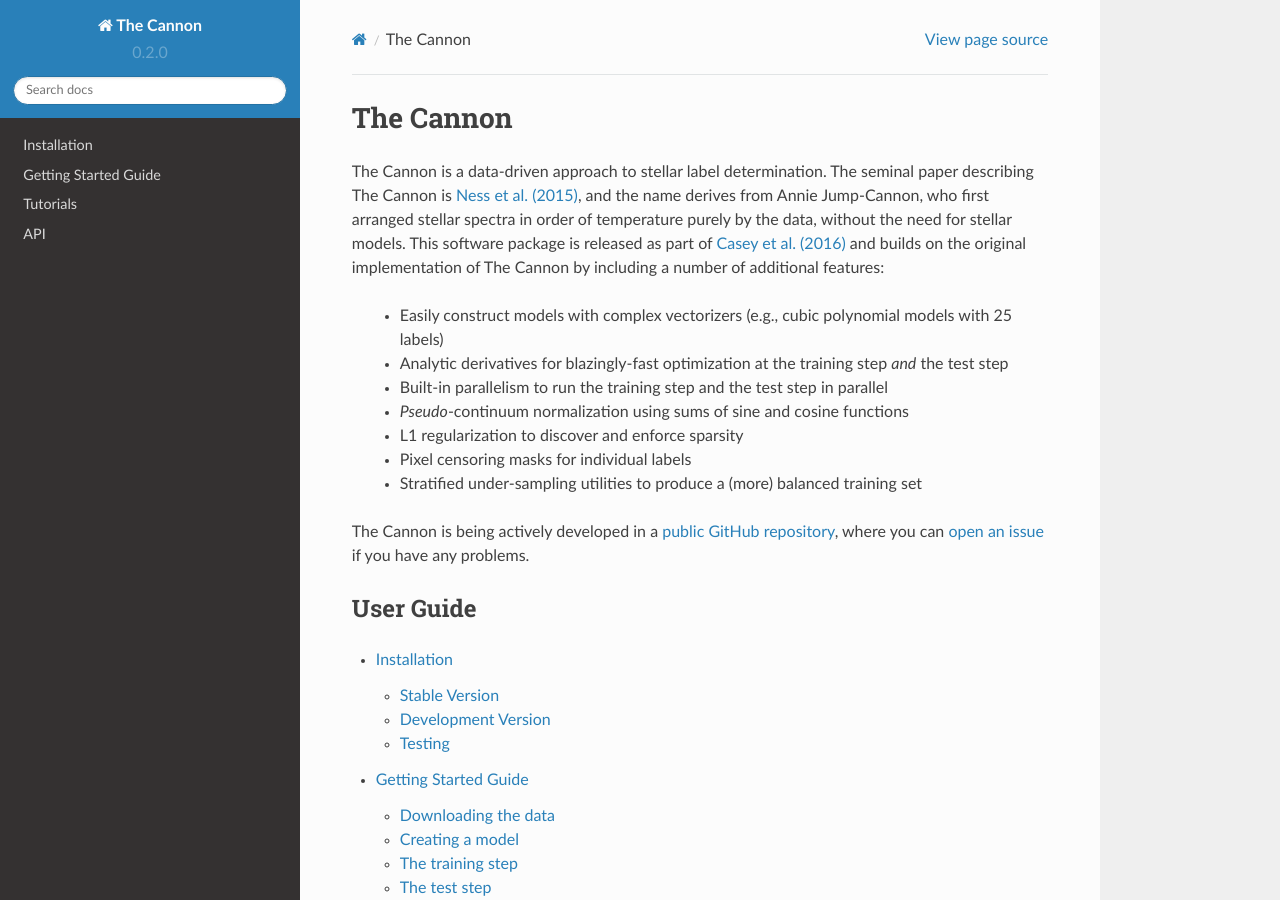
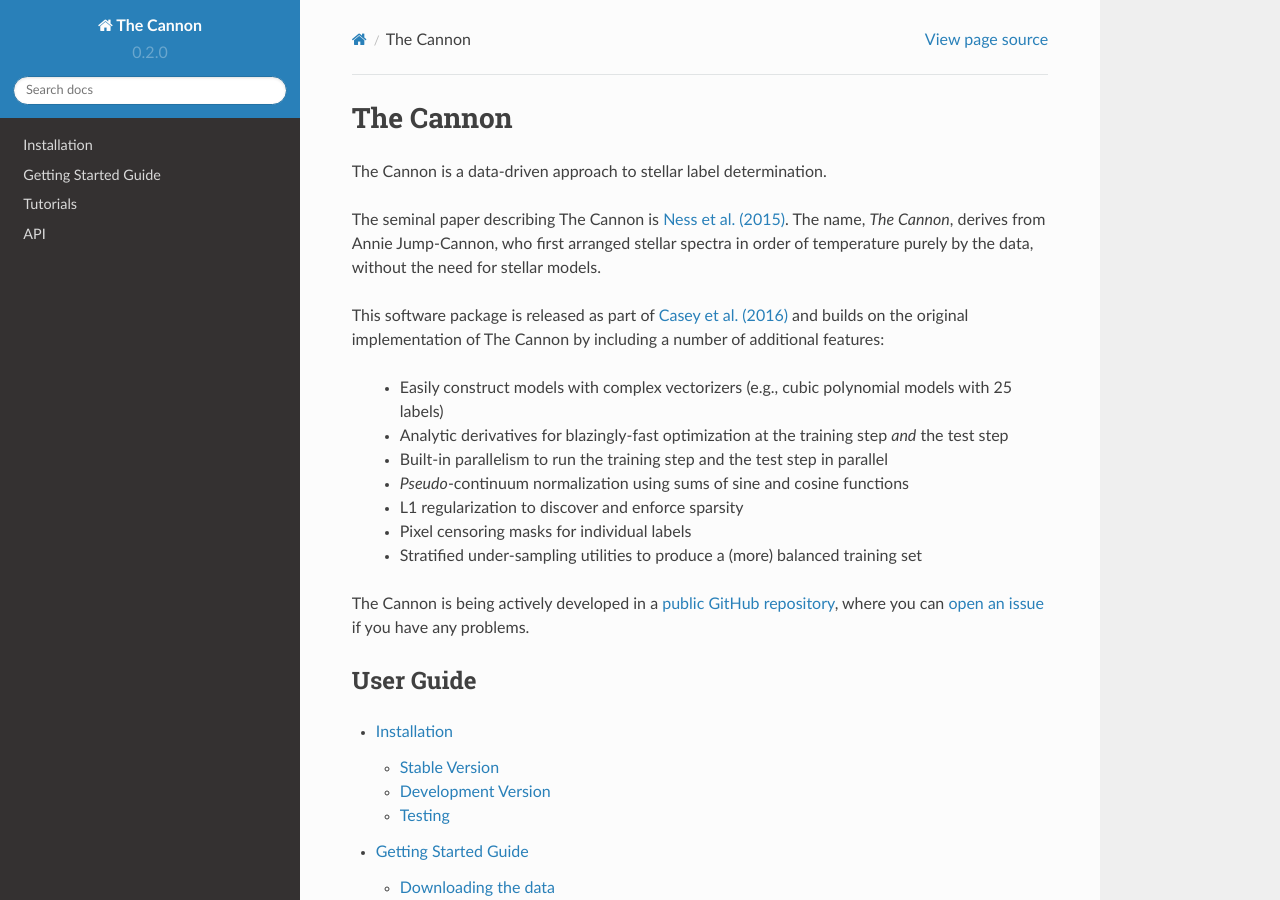
Before and after one commit to andycasey/AnniesLasso, a Sphinx documentation site: the page built from docs/source/index.rst, in a window 1280 px wide and 900 px high. Built offline with Sphinx 7.4.7 and the Read the Docs theme 2.0.0, drawn with Linux system fonts in a browser that asks for light colours.

Commit message:
whitespace

```diff
--- a/docs/source/index.rst
+++ b/docs/source/index.rst
@@ -6,7 +6,11 @@
 The Cannon
 ==========
 
-The Cannon is a data-driven approach to stellar label determination. The seminal paper describing The Cannon is `Ness et al. (2015) <http://adsabs.harvard.edu/abs/2015ApJ...808...16N>`_, and the name derives from Annie Jump-Cannon, who first arranged stellar spectra in order of temperature purely by the data, without the need for stellar models. This software package is released as part of `Casey et al. (2016) <http://adsabs.harvard.edu/abs/2016arXiv160303040C>`_ and builds on the original implementation of The Cannon by including a number of additional features:
+The Cannon is a data-driven approach to stellar label determination.
+
+The seminal paper describing The Cannon is `Ness et al. (2015) <http://adsabs.harvard.edu/abs/2015ApJ...808...16N>`_. The name, *The Cannon*, derives from Annie Jump-Cannon, who first arranged stellar spectra in order of temperature purely by the data, without the need for stellar models.
+
+This software package is released as part of `Casey et al. (2016) <http://adsabs.harvard.edu/abs/2016arXiv160303040C>`_ and builds on the original implementation of The Cannon by including a number of additional features:
 
  - Easily construct models with complex vectorizers (e.g., cubic polynomial models with 25 labels)
  - Analytic derivatives for blazingly-fast optimization at the training step *and* the test step
```
